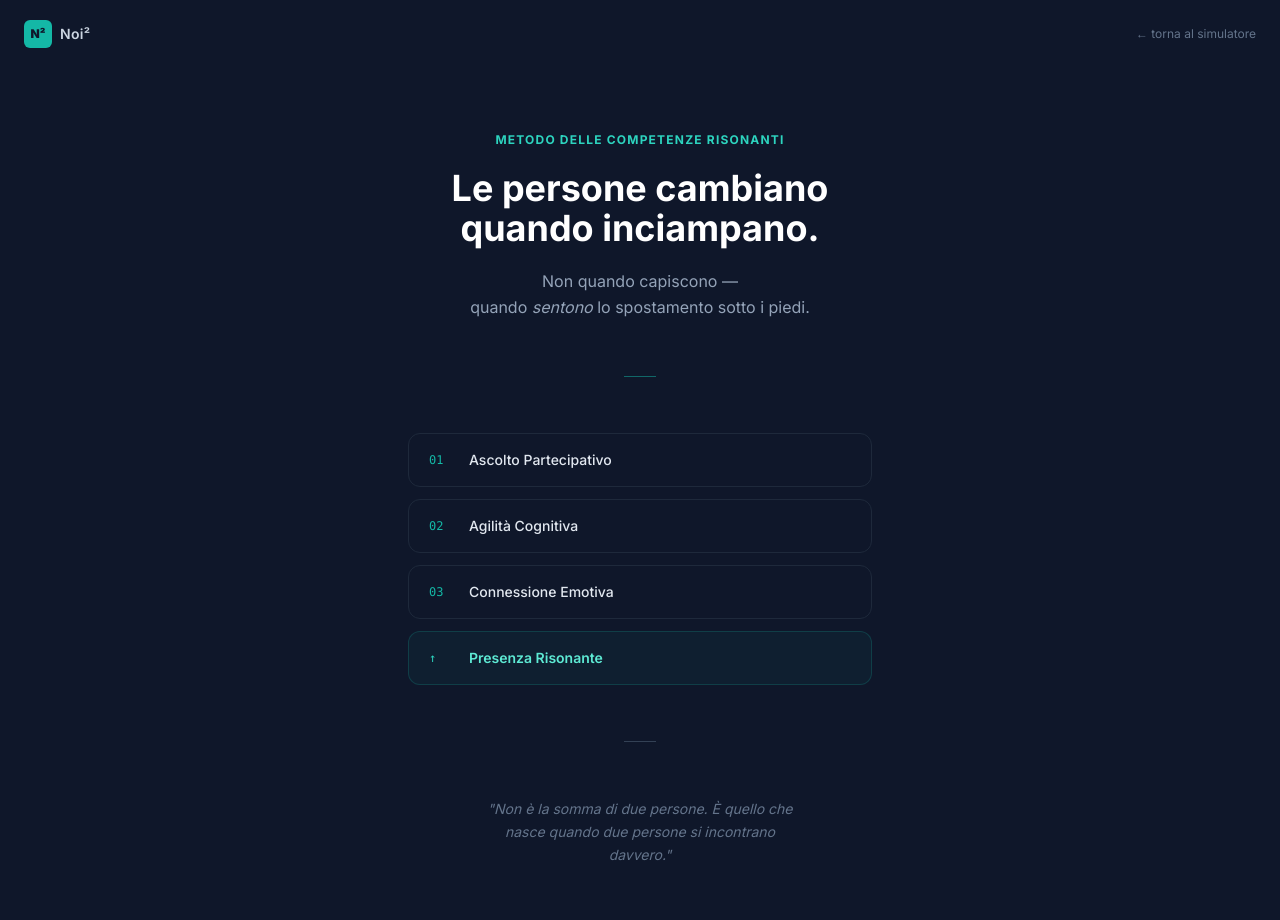
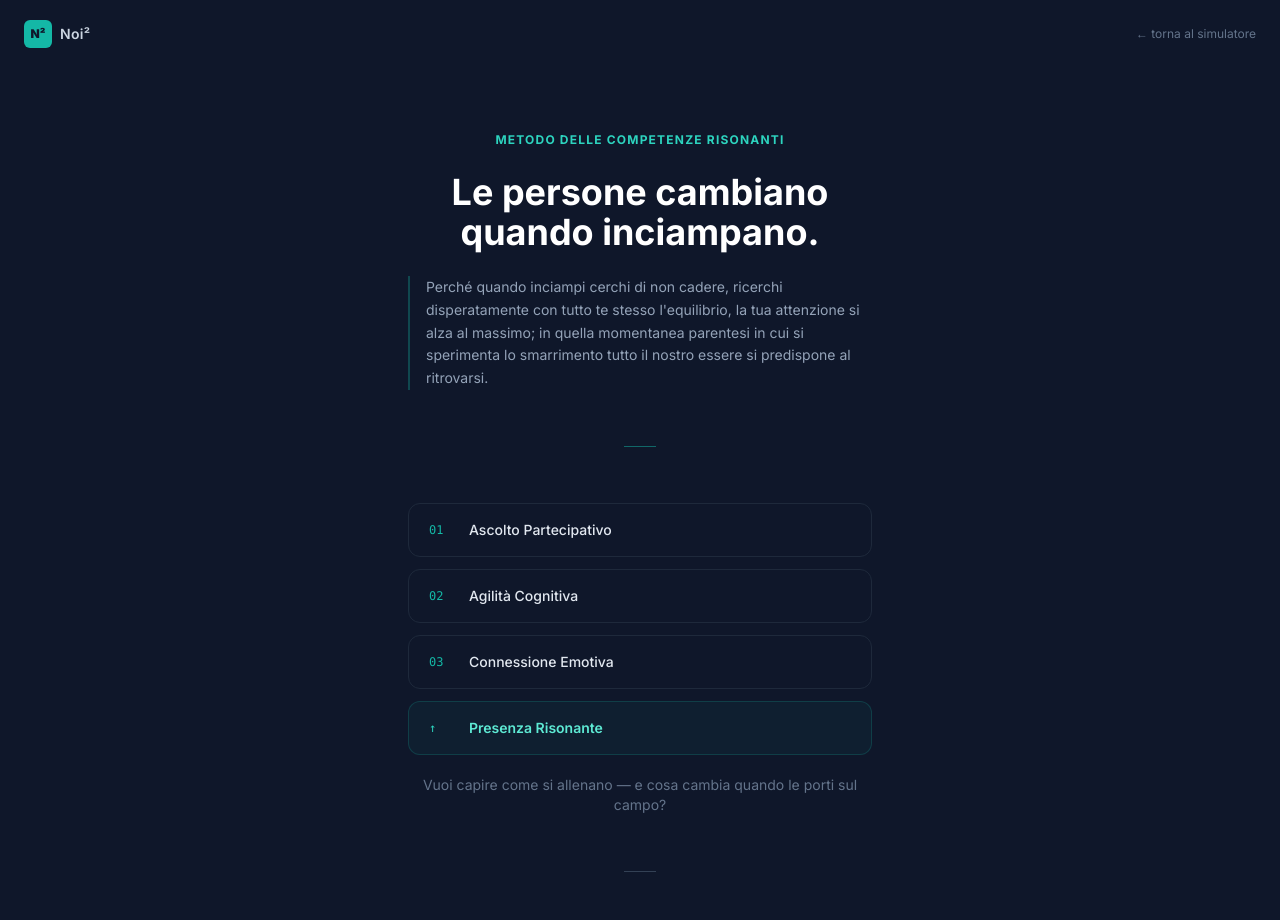
Before and after one commit to RenatoBenzi74/scavolini_conversazionale-2, a Next.js app: page /mcr in a window 1280 px wide. Shown: the top 920 px of the page. Built offline with nearby package versions, Linux system fonts and the light colour scheme.

Commit message:
fix(mcr): sottotitolo, citazione, teaser competenze, email renato

```diff
--- a/app/mcr/page.tsx
+++ b/app/mcr/page.tsx
@@ -29,7 +29,7 @@ export default function MCRPage() {
       <section className="flex-1 flex flex-col items-center justify-center px-6 py-16 max-w-lg mx-auto w-full space-y-14">
 
         {/* Headline */}
-        <div className="text-center space-y-5">
+        <div className="text-center space-y-6">
           <p className="text-xs font-bold text-teal-400 uppercase tracking-widest">
             Metodo delle Competenze Risonanti
           </p>
@@ -37,16 +37,17 @@ export default function MCRPage() {
             Le persone cambiano<br />
             quando inciampano.
           </h1>
-          <p className="text-slate-400 text-base leading-relaxed">
-            Non quando capiscono —<br />
-            quando <em>sentono</em> lo spostamento sotto i piedi.
+          <p className="text-slate-400 text-sm leading-relaxed text-left border-l-2 border-teal-500/30 pl-4">
+            Perché quando inciampi cerchi di non cadere, ricerchi disperatamente con tutto te stesso
+            l&apos;equilibrio, la tua attenzione si alza al massimo; in quella momentanea parentesi
+            in cui si sperimenta lo smarrimento tutto il nostro essere si predispone al ritrovarsi.
           </p>
         </div>
 
         {/* Divisore */}
         <div className="w-8 h-px bg-teal-500/50" />
 
-        {/* Le tre competenze — minimale */}
+        {/* Le tre competenze */}
         <div className="w-full space-y-3">
           {[
             { n: "01", nome: "Ascolto Partecipativo" },
@@ -65,20 +66,26 @@ export default function MCRPage() {
             <span className="text-xs font-mono text-teal-400 w-6">↑</span>
             <span className="text-teal-300 font-semibold text-sm">Presenza Risonante</span>
           </div>
+
+          {/* Teaser dopo le competenze */}
+          <p className="text-slate-500 text-sm pt-2 text-center">
+            Vuoi capire come si allenano — e cosa cambia quando le porti sul campo?
+          </p>
         </div>
 
         {/* Divisore */}
         <div className="w-8 h-px bg-slate-700" />
 
-        {/* Citazione */}
-        <p className="text-center text-slate-500 text-sm leading-relaxed italic max-w-xs">
-          "Non è la somma di due persone. È quello che nasce quando due persone si incontrano davvero."
+        {/* Citazione finale */}
+        <p className="text-center text-slate-400 text-sm leading-relaxed italic max-w-xs">
+          "Un &lsquo;noi&rsquo; non è la somma di più persone.<br />
+          È quando le persone si incontrano davvero."
         </p>
 
         {/* CTA */}
         <div className="text-center space-y-3 w-full">
           <a
-            href="mailto:info@noi2.it"
+            href="mailto:renato.benzi.74@gmail.com"
             className="block w-full bg-teal-500 hover:bg-teal-400 text-slate-900 font-bold rounded-xl px-6 py-3.5 transition-all active:scale-95 text-sm text-center"
           >
             Scrivici
```
